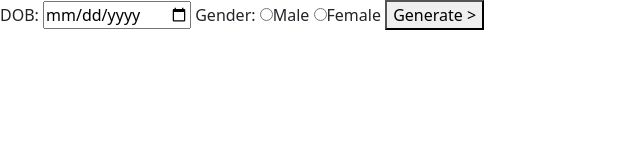
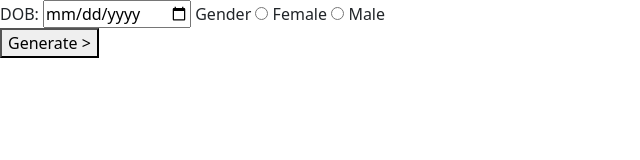
Before and after one commit to Willbeckh/akaname, a plain HTML site: page index.html in a window 1280 px wide. Shown: the whole page, without its empty margins (0-640 px from the left). Drawn offline with nearby package versions, Linux system fonts and the light colour scheme.

Commit message:
update option for gender choice to radio buttons

```diff
--- a/index.html
+++ b/index.html
@@ -19,24 +19,25 @@
   <body>
     <section id="hero"></section>
 
+    <!-- Form section start -->
     <section id="generator">
       <form action="" id="birth-date">
         <label for="">DOB:</label>
         <input type="date" name="date" id="date" />
 
-        <div="gender-div">
-          <label for="" id="gender-options">Gender:</label>
-          <input type="radio" name="gender" value="male" id="gender male" /><label for="">Male</label>
-          <input type="radio" name="gender" value="female" id="gender female" /><label for="">Female</label>
-        </div>
+        <!-- gender input -->
+        <label for="" id="gender-options">Gender</label>
+        <input type="radio" name="gender" value="female" id="gender female" />
+        <label for="">Female</label>
+        <input type="radio" name="gender" value="male" id="gender male" />
+        <label for="">Male</label>
+      </form>
 
-        <button type="submit" class="generate-btn">Generate ></button>
-      </form>
+      <button type="submit" class="generate-btn">Generate ></button>
     </section>
-    <p class="text"></p>
+    <p class="display-name"></p>
 
     <script src="./js/script.js"></script>
-
     <!-- boostrap jjs bundle -->
     <script
       src="https://cdn.jsdelivr.net/npm/bootstrap@5.1.3/dist/js/bootstrap.bundle.min.js"
```
